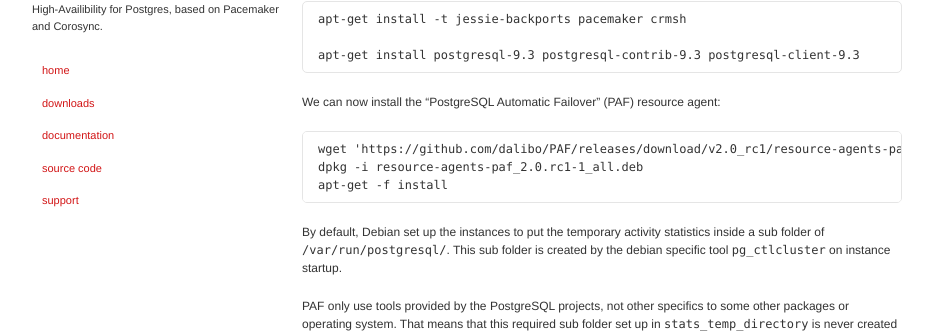
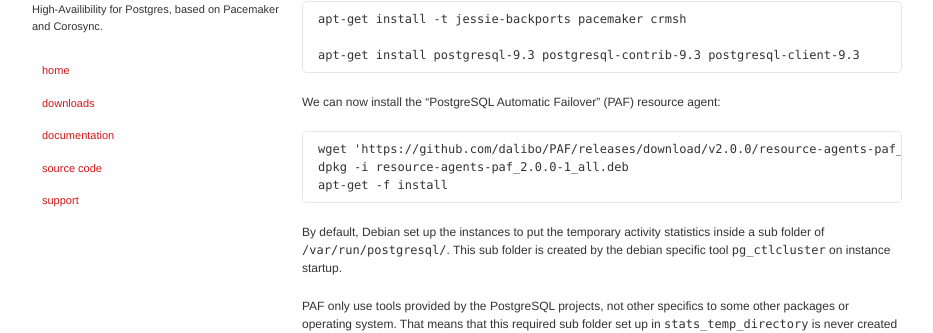
Before and after one commit to ClusterLabs/PAF, a Jekyll site: the page built from Quick_Start-Debian-8.md, in a window 1280 px wide and 900 px high, scrolled down 1011 px. Shown: the part 118-451 px from the top of the window, without its empty margins (173-1106 px from the left). Built offline with Jekyll 4.4.1, drawn with Linux system fonts in a browser that asks for light colours.

Commit message:
Update doc with 2.0.0

````diff
--- a/Quick_Start-Debian-8.md
+++ b/Quick_Start-Debian-8.md
@@ -77,8 +77,8 @@
 We can now install the "PostgreSQL Automatic Failover" (PAF) resource agent:
 
 ```
-wget 'https://github.com/dalibo/PAF/releases/download/v2.0_rc1/resource-agents-paf_2.0.rc1-1_all.deb'
-dpkg -i resource-agents-paf_2.0.rc1-1_all.deb
+wget 'https://github.com/dalibo/PAF/releases/download/v2.0.0/resource-agents-paf_2.0.0-1_all.deb'
+dpkg -i resource-agents-paf_2.0.0-1_all.deb
 apt-get -f install
 ```
 
````
Also changed, not shown: Quick_Start-CentOS-7.md (+1 -1 lines).
